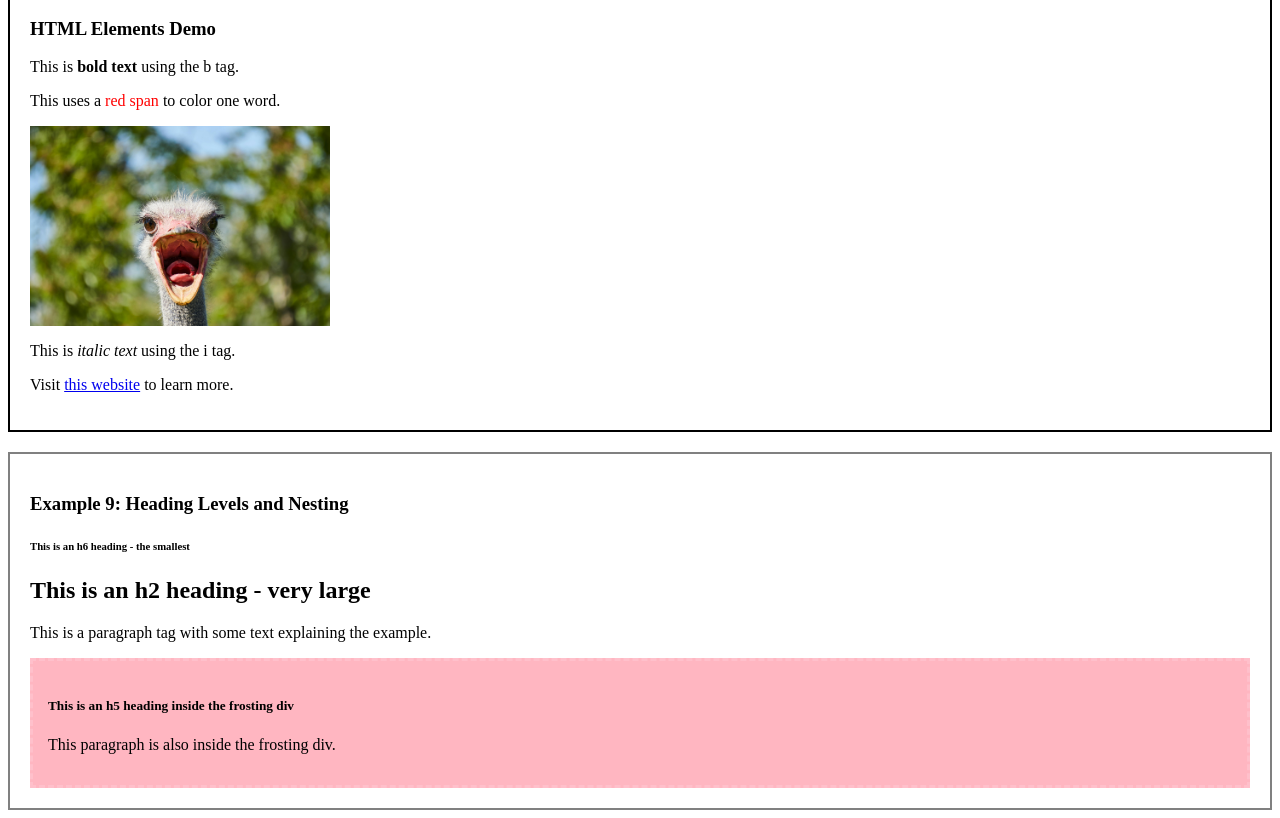
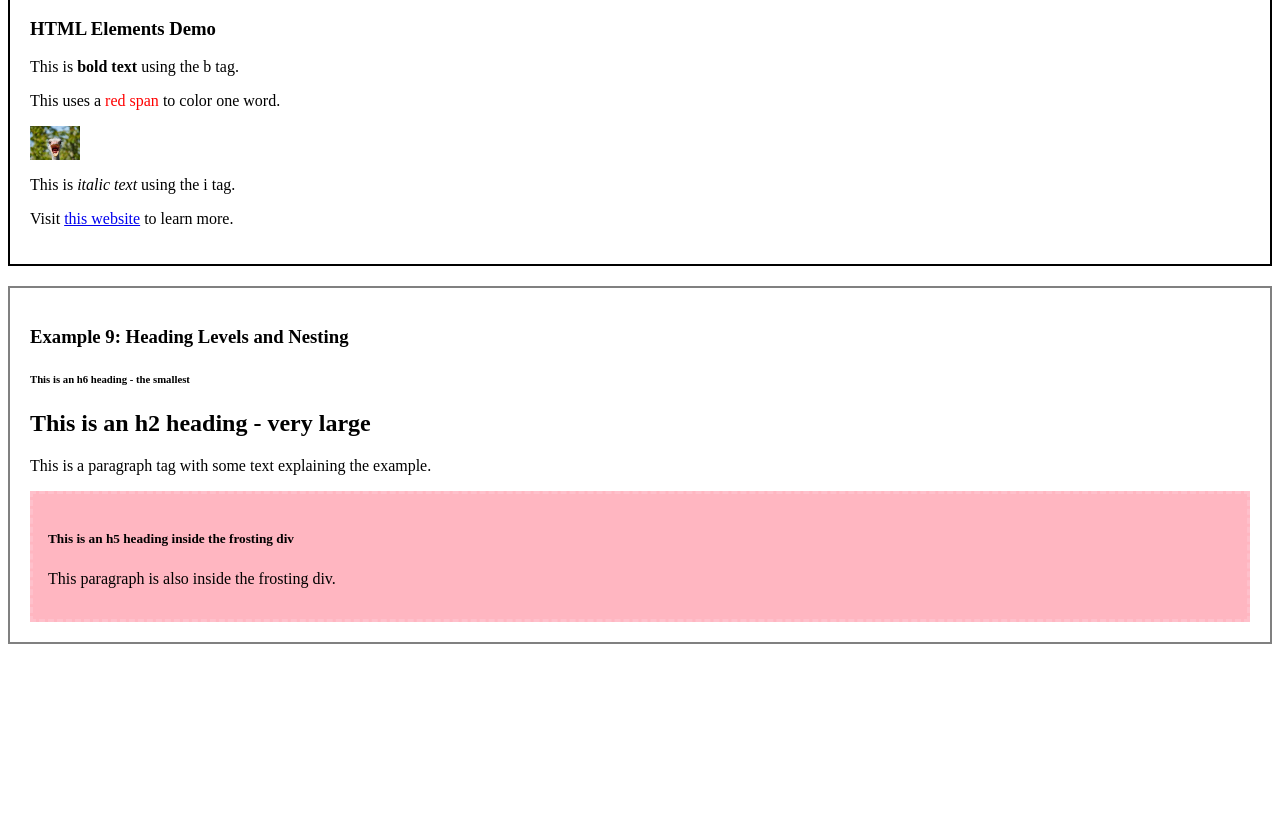
Before and after one commit to ripley3232/haag.github.io-Assignment6, a plain HTML site: page index.html in a window 1280 px wide. Shown: the part 1020-1838 px from the top of the page. After the commit the page ends 1672 px from the top, so only its background shows below. Drawn offline with Linux system fonts and the light colour scheme.

Commit message:
Update index.html

```diff
--- a/index.html
+++ b/index.html
@@ -73,7 +73,7 @@
 
       <!-- 3. Image tag - displays an image -->
       <!-- src = source (the image URL), alt = alternative text description -->
-      <img src="greybird.jpg" alt="Smiling Ostrich" style="width: 300px;">
+      <img src="greybird.jpg" alt="Smiling Ostrich" style="width: 50px;">
 
       <!-- 4. Italic tag - makes text italic -->
       <p>This is <i>italic text</i> using the i tag.</p>
```
